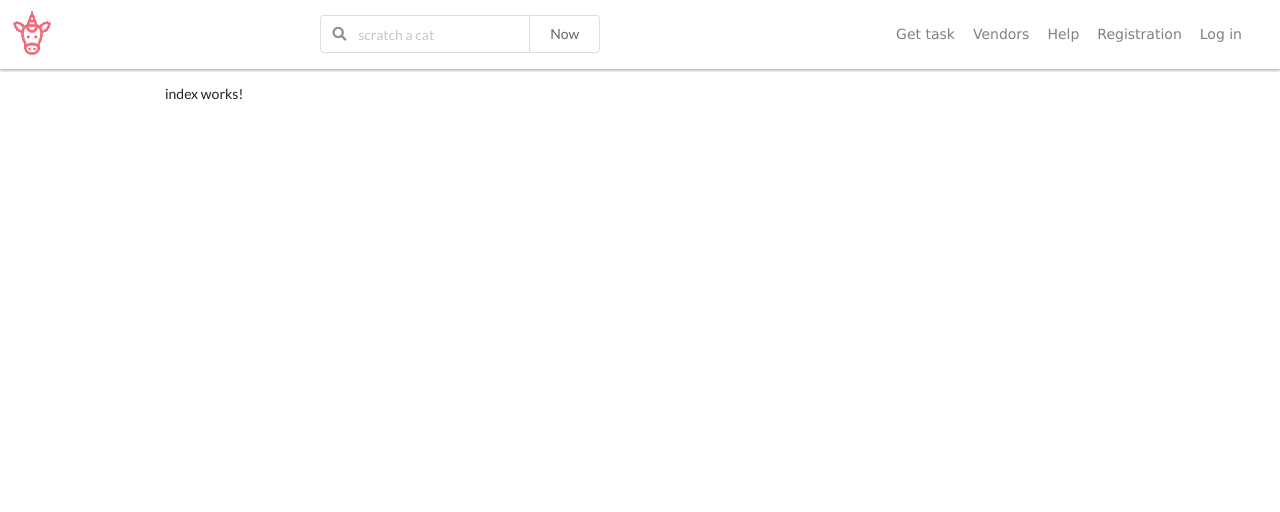
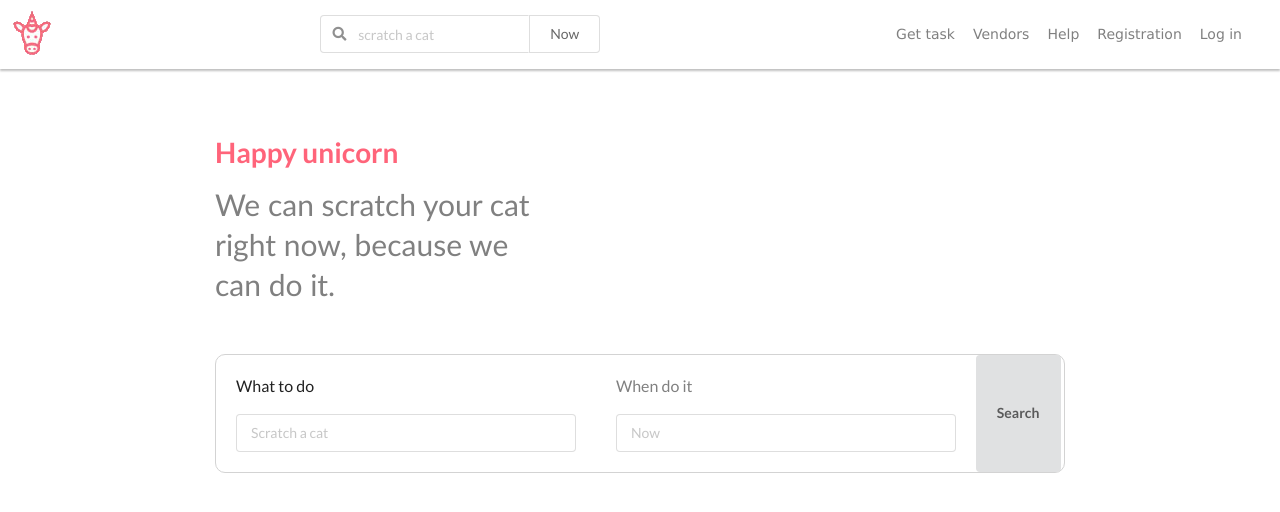
Before and after one commit to BinaryStudioAcademy/bsa-2017-unicorn, an Angular app in the folder frontend/: page /index in a window 1280 px wide. Shown: the top 512 px of the page. Built offline with nearby package versions, Linux system fonts and the light colour scheme; no server answers.

Commit message:
Begin working on lending page

```diff
--- a/frontend/src/app/index/index-component/index.component.css
+++ b/frontend/src/app/index/index-component/index.component.css
@@ -0,0 +1,54 @@
+.wrapper {
+    padding: 50px 50px;
+}
+
+.slogan {
+    width: 40%;
+    font-family: 'Century Gothic', 'Calibri', 'Trebuchet MS', sans-serif;
+    font-size: 30px;
+    line-height: 5px;
+}
+
+.slogan p {
+    line-height: 40px;
+}
+
+.search-container {
+    display: flex;
+    flex-direction: row;
+    width: auto;
+    margin: 50px 0;
+    border-radius: 10px;
+    border: 1px solid lightgray;
+}
+
+.item {
+    width: 100%;
+    margin: 20px;
+}
+
+.item p {
+    font-size: 16px;
+}
+
+.fill-horizontal {
+    width: 100%;
+}
+
+.flex-row {
+    display: flex;
+    flex-direction: row;
+}
+
+.flex-column {
+    display: flex;
+    flex-direction: column;
+}
+
+.search-button {
+    margin: 40px 10px;
+    color: white;
+    border: none;
+    border-radius: 5px;
+    background-color: #FF647A;
+}
--- a/frontend/src/app/index/index-component/index.component.html
+++ b/frontend/src/app/index/index-component/index.component.html
@@ -1,3 +1,23 @@
-<p>
-  index works!
-</p>
+<div class="wrapper">
+  <h1 class="color-main">Happy unicorn</h1>
+  <div class="color-text slogan">
+    <p>We can scratch your cat right now, because we can do it.</p>
+  </div>
+  <div class="search-container">
+    <div class="item">
+      <p class="color-second">What to do</p>
+      <div class="ui input fill-horizontal">
+        <input type="text" placeholder="Scratch a cat">
+      </div>
+    </div>
+    <div class="item">
+      <div class="flex-column">
+        <p class="color-text">When do it</p>
+        <div class="ui input fill-horizontal">
+          <input type="text" placeholder="Now">
+        </div>
+      </div>
+    </div>
+    <button class="ui button">Search</button>
+  </div>
+</div>
--- a/frontend/src/styles.css
+++ b/frontend/src/styles.css
@@ -1 +1,8 @@
-/* You can add global styles to this file, and also import other style files */
+
+.color-main {
+    color: #FF647A;
+}
+
+.color-text {
+    color: gray;
+}
```
